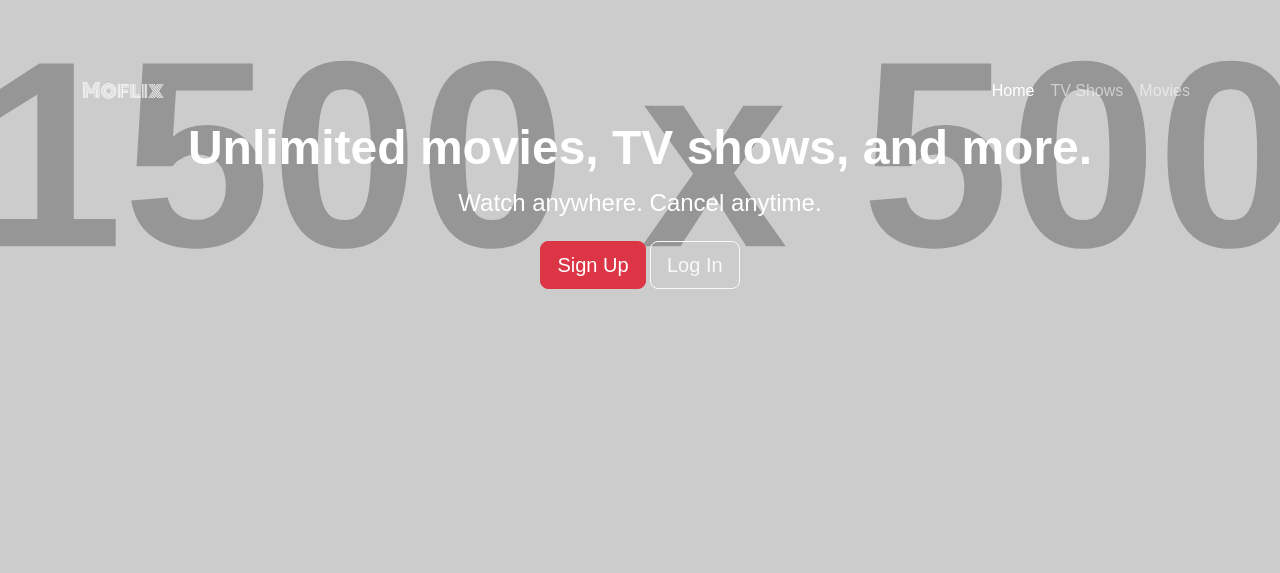
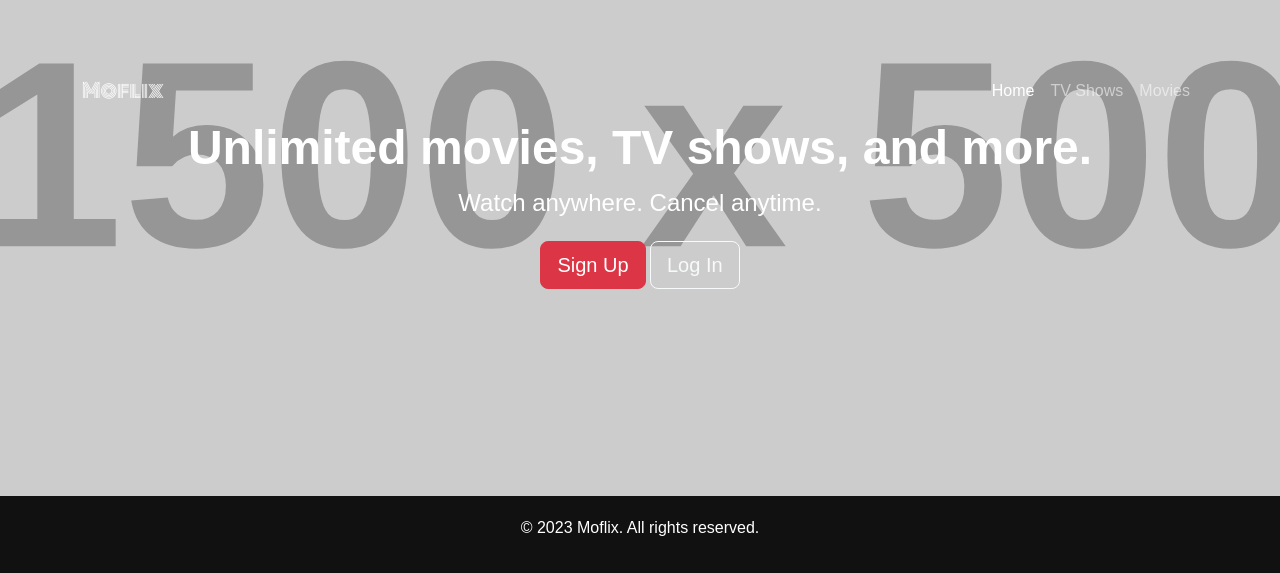
Before and after one commit to jamesstrohm55/Netflix-Clone, a website: page index.html in a window 1280 px wide. Shown: the part 224-797 px from the top of the page. Drawn offline with nearby package versions, Linux system fonts and the light colour scheme; placeholder pictures from the web are drawn by us.

Commit message:
"footer issue"

```diff
--- a/style.css
+++ b/style.css
@@ -56,7 +56,9 @@ body {
     background-color: #111;
     padding: 20px 0;
     text-align: center;
+    position: absolute;
     bottom: 0;
+    width: 100%;
 }
 
 .shows {
```
